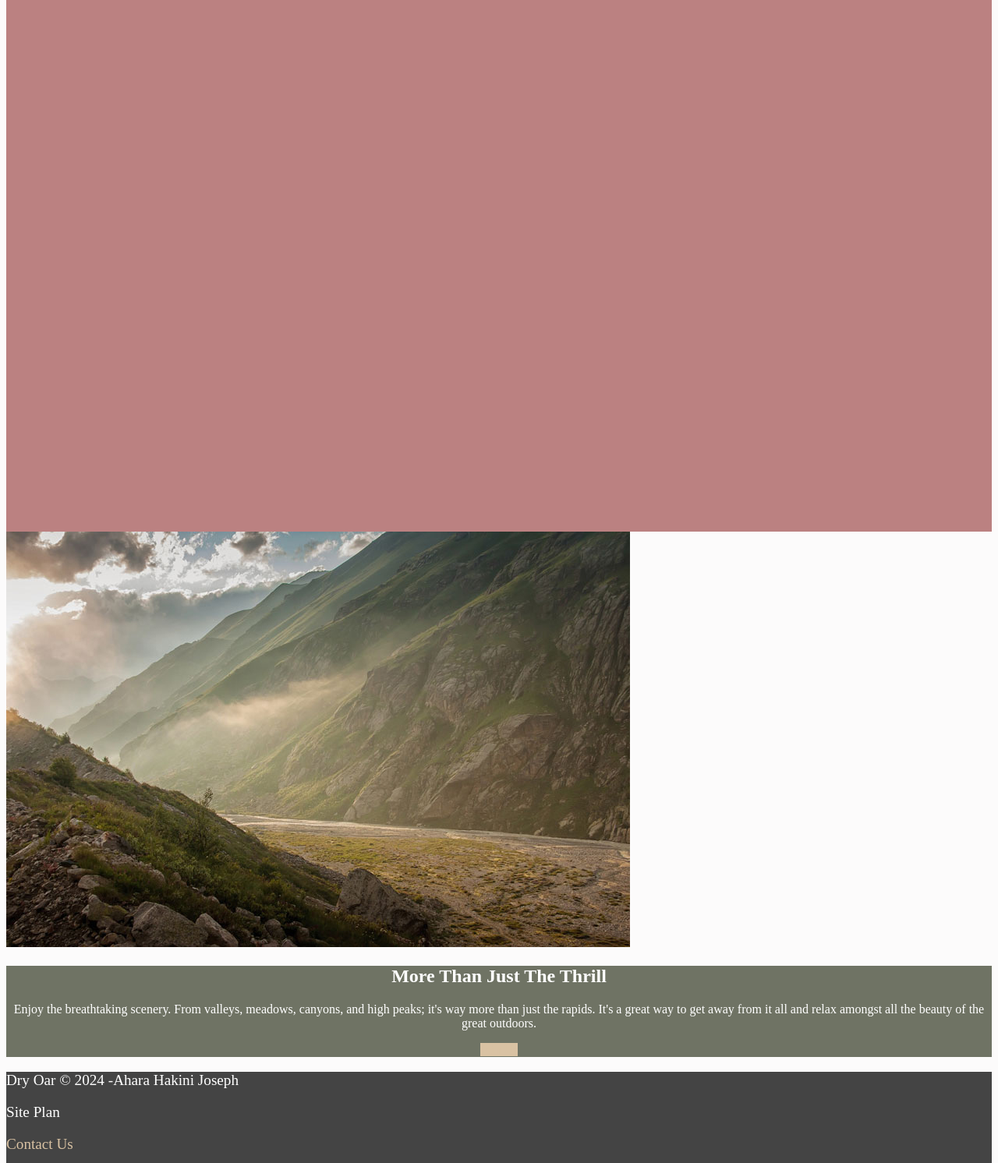
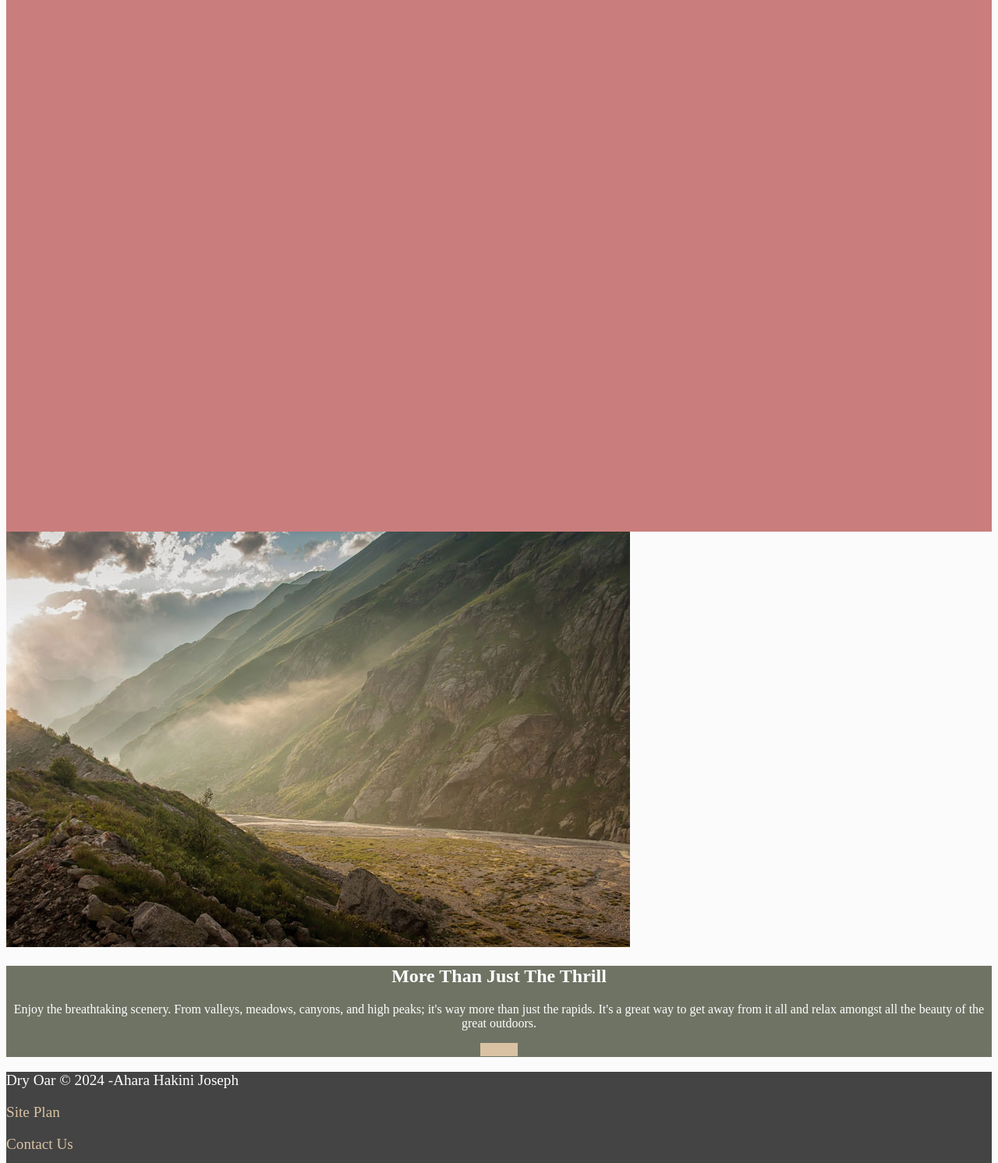
Before and after one commit to jos18004/Home, a plain HTML site: page index.html in a window 1280 px wide. Shown: the part 2837-4329 px from the top of the page at 78% size. Drawn offline with Linux system fonts and the light colour scheme.

Commit message:
last update

```diff
--- a/index.html
+++ b/index.html
@@ -62,7 +62,7 @@
 
     <footer>
       <p>Dry Oar &copy; 2024 -Ahara Hakini Joseph </p>
-      <p>Site Plan </p>
+      <p><a href="Site-plan.html">Site Plan</a></p>
       <p><a href="rivers.html">Contact Us</a></p>
       <div class="social">
         <a href="https://facebook.com" target="_blank">
--- a/styles/style.css
+++ b/styles/style.css
@@ -17,7 +17,7 @@
 /* Background block */
 #background {
   height: 725px;
-  background-color: #bb8181;
+  background-color: #ca7d7d;
 }
 
 /* Background colors */
```
